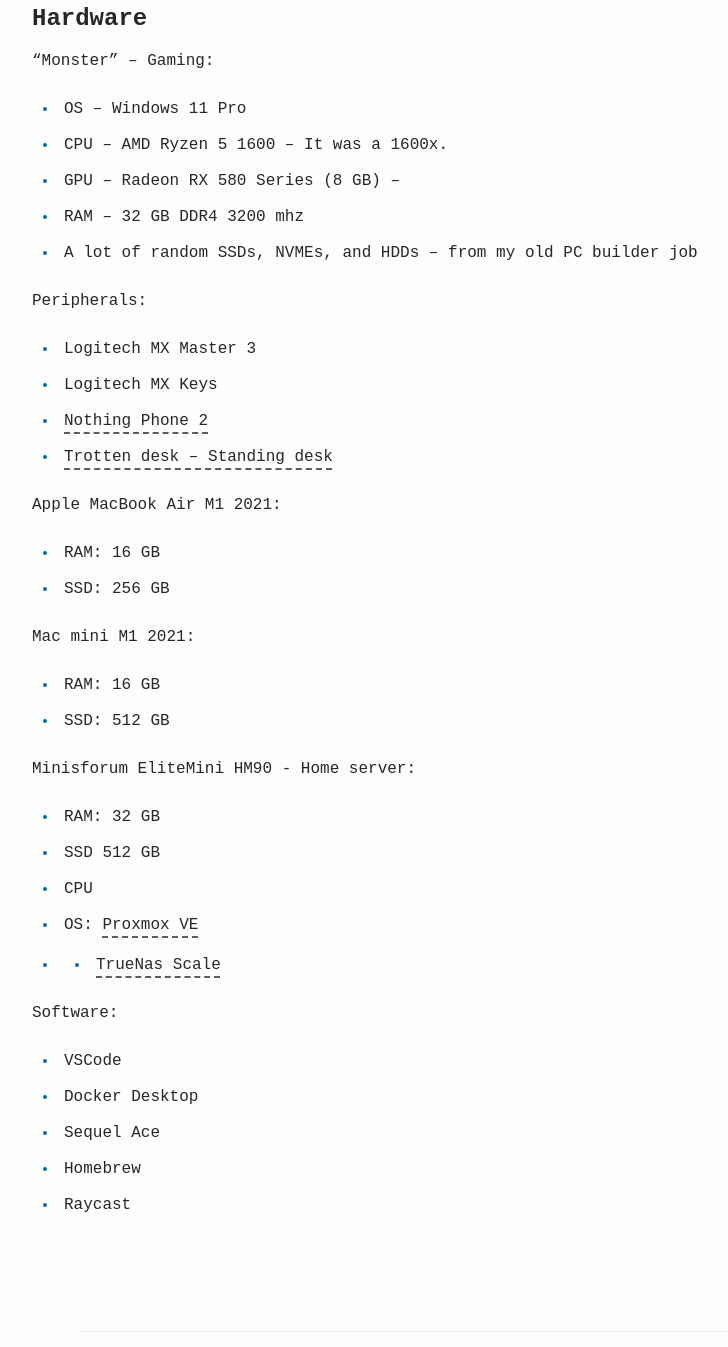
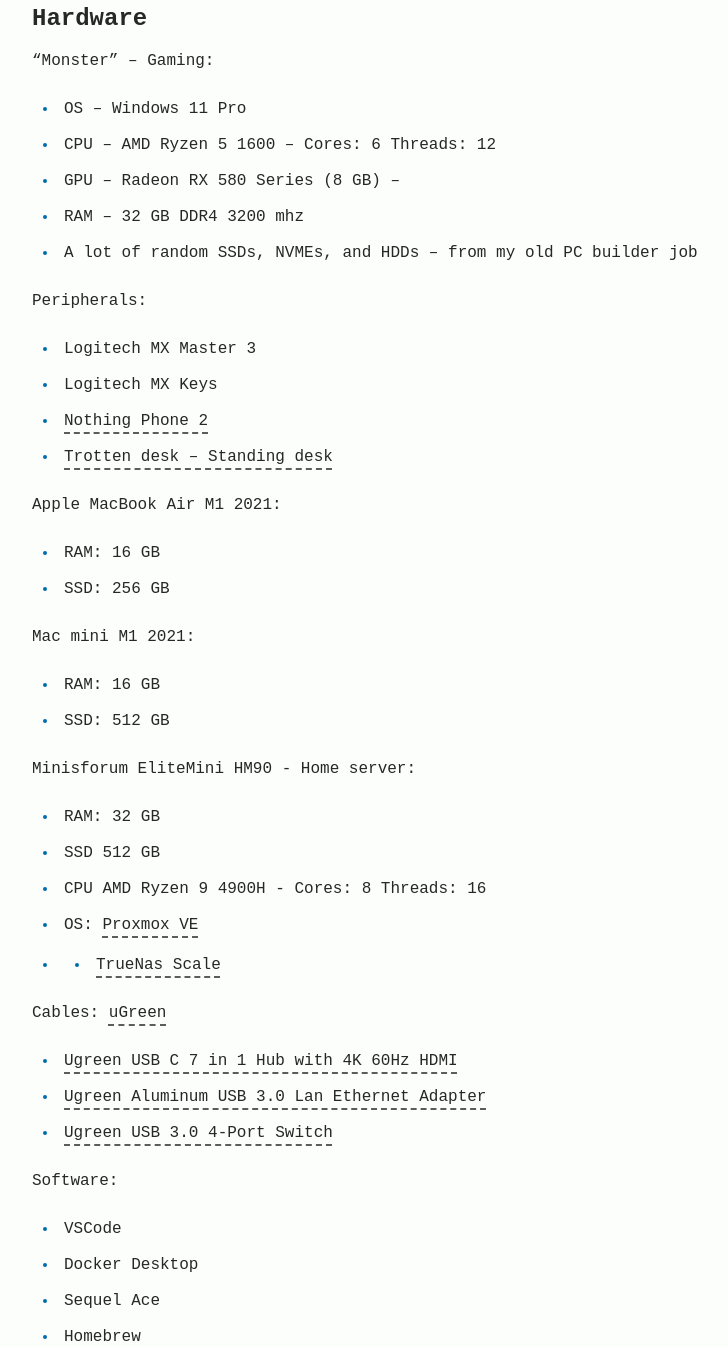
Before and after one commit to MrGKanev/mrgkanev.eu, an Astro site: page /uses in a window 1280 px wide. Shown: the part 438-1785 px from the top of the page, without its empty margins (176-904 px from the left). Built offline with nearby package versions, Linux system fonts and the light colour scheme; Astro itself is replaced by a stand-in of ours; a web font is replaced by a local one.

Commit message:
Update uses.md

```diff
--- a/src/pages/uses.md
+++ b/src/pages/uses.md
@@ -10,7 +10,7 @@
 “Monster” – Gaming:
 
 - OS – Windows 11 Pro
-- CPU – AMD Ryzen 5 1600 – It was a 1600x.
+- CPU – AMD Ryzen 5 1600 – Cores: 6 Threads: 12
 - GPU – Radeon RX 580 Series (8 GB) –
 - RAM – 32 GB DDR4 3200 mhz
 - A lot of random SSDs, NVMEs, and HDDs – from my old PC builder job
@@ -33,9 +33,14 @@
 Minisforum EliteMini HM90 - Home server:
 - RAM: 32 GB
 - SSD 512 GB
-- CPU
+- CPU AMD Ryzen 9 4900H - Cores: 8 Threads: 16
 - OS: [Proxmox VE](https://www.proxmox.com/en/proxmox-virtual-environment/overview)
 - - [TrueNas Scale](https://www.truenas.com/truenas-scale/)
+
+Cables: [uGreen](https://loox.io/z/IlmzyLqVXQs)
+- [Ugreen USB C 7 in 1 Hub with 4K 60Hz HDMI]()
+- [Ugreen Aluminum USB 3.0 Lan Ethernet Adapter](https://eu.ugreen.com/products/ugreen-aluminum-usb-3-0-lan-ethernet-adapter?variant=40343584735315)
+- [Ugreen USB 3.0 4-Port Switch](https://eu.ugreen.com/products/ugreen-usb-3-0-4-port-switch?variant=40341907406931)
 
 Software:
 - VSCode
```
